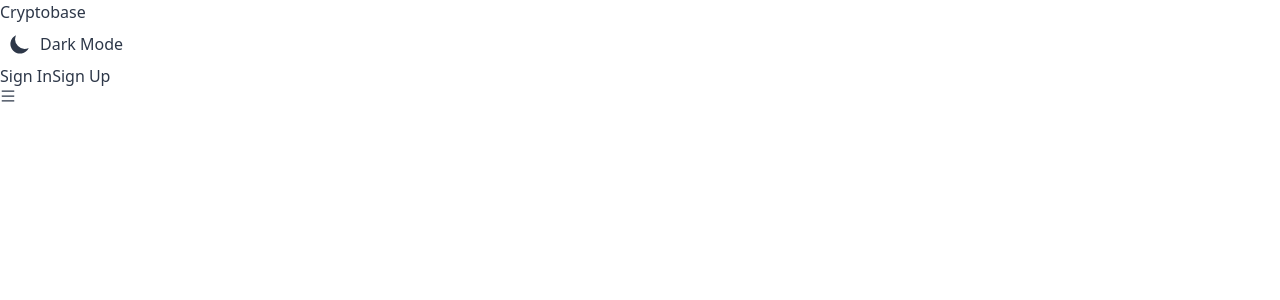
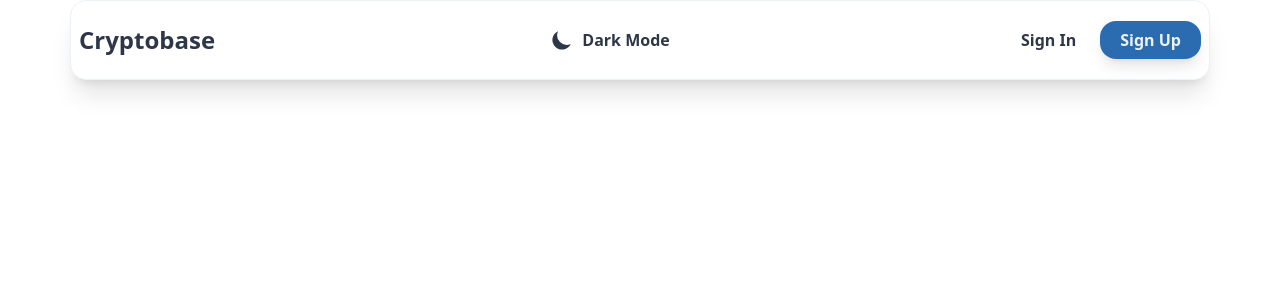
Before and after one commit to MasonCole14/crypto-project, a React (Create React App) app: page / in a window 1280 px wide. Shown: the top 300 px of the page. Built offline with nearby package versions, Linux system fonts and the light colour scheme.

Commit message:
nav updates

```diff
--- a/src/components/Navbar.jsx
+++ b/src/components/Navbar.jsx
@@ -1,27 +1,73 @@
-import React from 'react'
-import { Link } from 'react-router-dom';
-import ThemeToggle from './ThemeToggle';
-import {AiOutlineMenu} from 'react-icons/ai'
+import React, { useState } from "react";
+import { Link } from "react-router-dom";
+import ThemeToggle from "./ThemeToggle";
+import { AiOutlineMenu, AiOutlineClose } from "react-icons/ai";
 
 const Navbar = () => {
+  const [nav, setNav] = useState(false);
+
+  const handleNav = () => {
+    setNav(!nav);
+  };
+
   return (
-    <div>
-        <Link to='/'>
-            <h1>Cryptobase</h1>
+    <div className="rounded-div flex items-center justify-between h-20 font-bold">
+      <Link to="/">
+        <h1 className="text-2xl">Cryptobase</h1>
+      </Link>
+      <div className="hidden md:block">
+        <ThemeToggle />
+      </div>
+      <div className="hidden md:block">
+        <Link to="/signin" className="p-4 hover:text-accent">
+          Sign In
         </Link>
-        <div>
+        <Link
+          to="/signup"
+          className="bg-button text-btnText px-5 py-2 ml-2 rounded-2xl shadow-lg hover:shadow-2xl"
+        >
+          Sign Up
+        </Link>
+      </div>
+      {/* menu items */}
+      <div onClick={handleNav} className="block md:hidden cursor-pointer z-10">
+        {nav ? <AiOutlineClose size={20} /> : <AiOutlineMenu size={20} />}
+      </div>
+
+      {/* mobile menu */}
+      <div
+        className={
+          nav
+            ? "md:hidden fixed left-0 top-20 flex flex-col items-center justify-between w-full h-[90%] bg-primary ease-in duration-300 z-10"
+            : "fixed left-[-100%] top-20 h-[90%] flex flex-col items-center justify-between ease-in duration-300"
+        }
+      >
+        <ul className="w-full p-4">
+          <li className="border-b py-6">
+            <Link to="/">Home</Link>
+          </li>
+          <li className="border-b py-6">
+            <Link to="/">Account</Link>
+          </li>
+          <li className="py-6">
             <ThemeToggle />
+          </li>
+        </ul>
+        <div className="flex flex-col w-full p-4">
+          <Link to="/signin">
+            <button className="w-full my-2 p-3 bg-primary text-primary border border-secondary rounded-2xl shadow-xl hover:text-accent">
+              Sign In
+            </button>
+          </Link>
+          <Link to="/signup">
+            <button className="w-full my-2 p-3 bg-button text-btnText rounded-2xl shadow-xl">
+              Sign Up
+            </button>
+          </Link>
         </div>
-        <div>
-            <Link to='/signin'>Sign In</Link>
-            <Link to='/signup'>Sign Up</Link>
-        </div>
-        {/* menu items */}
-        <div>
-            <AiOutlineMenu />
-        </div>
+      </div>
     </div>
-  )
-}
+  );
+};
 
-export default Navbar
+export default Navbar;
```
